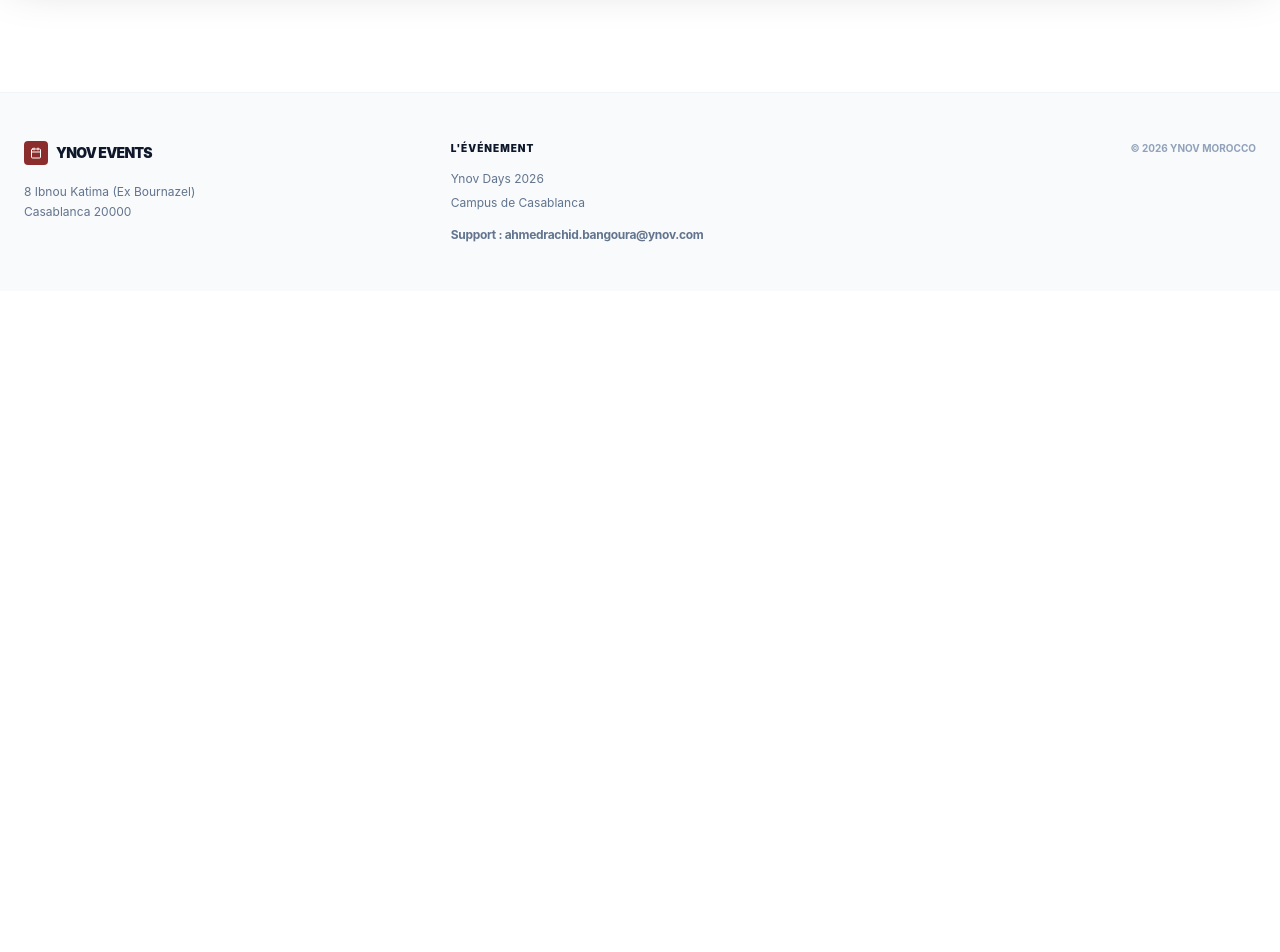
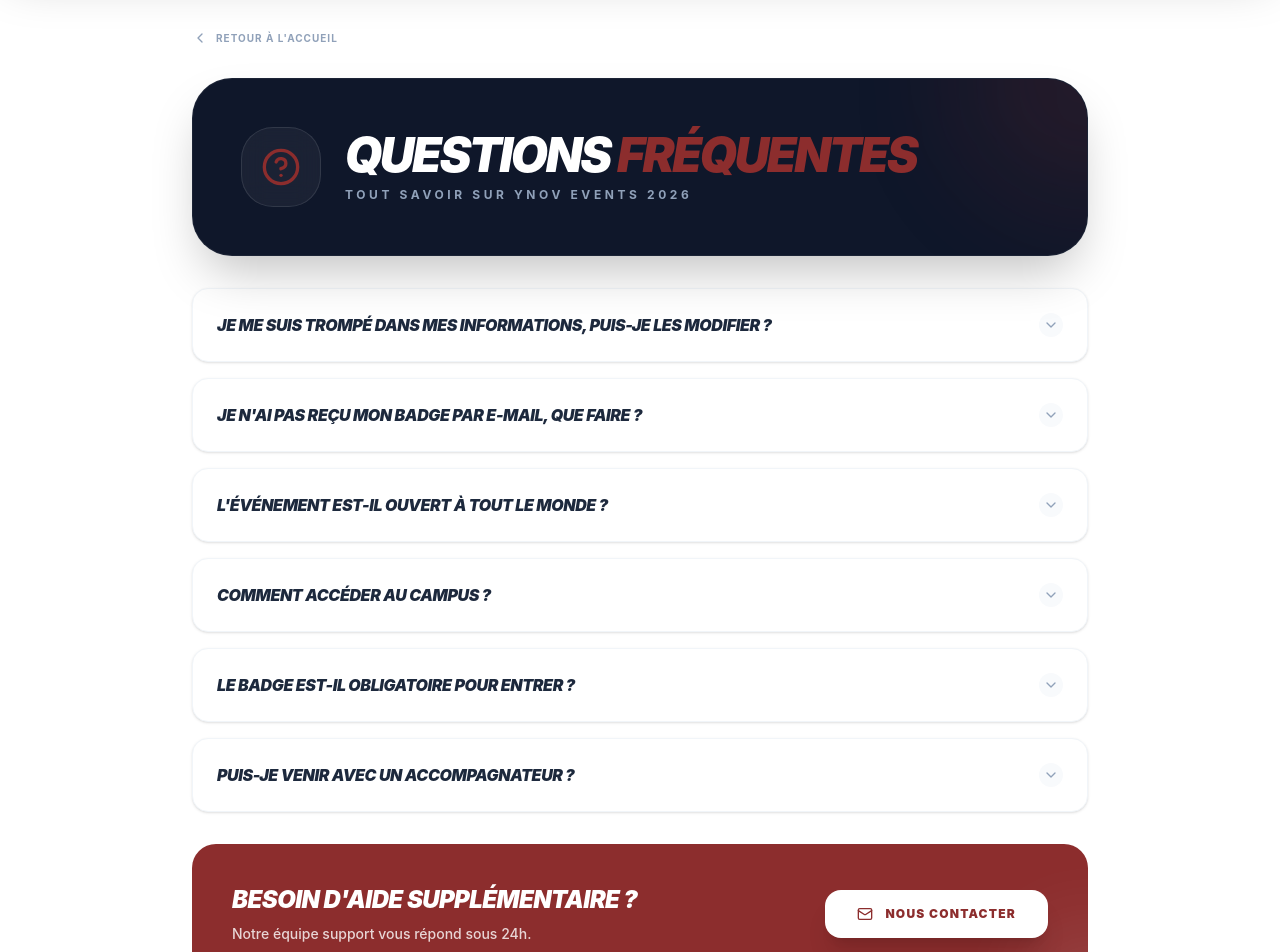
Before and after one commit to RootGardian/Yevents, a React (Vite) app in the folder yevents/: page /#/faq in a window 1280 px wide. Shown: the part 100-1052 px from the top of the page. Before the commit the page ends 800 px from the top, so only its background shows below. Built offline with nearby package versions, Linux system fonts and the light colour scheme; sample sign-in values are in the browser's storage.

Commit message:
feat: move FAQ to dedicated page, restore WelcomePage style, and update content labels

```diff
--- a/yevents/src/App.jsx
+++ b/yevents/src/App.jsx
@@ -9,6 +9,7 @@ import RegistrationCorrection from './components/RegistrationCorrection';
 import TermsOfUse from './components/TermsOfUse';
 import PrivacyPolicy from './components/PrivacyPolicy';
 import MyRegistrations from './components/MyRegistrations';
+import FAQ from './components/FAQ';
 import ScrollToTop from './components/ScrollToTop';
 import api from './api';
 import { useNavigate } from 'react-router-dom';
@@ -89,12 +90,19 @@ const Layout = ({ children, user, onLogout }) => {
               <li>Ynov Days 2026</li>
               <li>Campus de Casablanca</li>
               <li className="pt-2">
-                <a href="mailto:ahmedrachid.bangoura@ynov.com" className="hover:text-ynov transition-colors font-bold tracking-tight">Support : ahmedrachid.bangoura@ynov.com</a>
+                <Link to="/faq" className="hover:text-ynov transition-colors font-bold tracking-tight">FAQ / Aide</Link>
+              </li>
+              <li className="pt-1">
+                <a href="mailto:ahmedrachid.bangoura@ynov.com" className="hover:text-ynov transition-colors font-bold tracking-tight text-[10px] opacity-70">Support : ahmedrachid.bangoura@ynov.com</a>
               </li>
             </ul>
           </div>
           <div className="space-y-4 text-right">
             <p className="text-[10px] font-bold text-slate-400 uppercase">© 2026 YNOV MOROCCO</p>
+            <div className="flex justify-end gap-4 text-[10px] font-bold uppercase tracking-widest text-slate-500">
+               <Link to="/cgu" className="hover:text-ynov transition-colors">CGU</Link>
+               <Link to="/confidentialite" className="hover:text-ynov transition-colors">Confidentialité</Link>
+            </div>
           </div>
         </div>
       </footer>
@@ -181,6 +189,7 @@ function App() {
           <Route path="/inscription" element={<RegistrationForm />} />
           <Route path="/cgu" element={<TermsOfUse />} />
           <Route path="/confidentialite" element={<PrivacyPolicy />} />
+          <Route path="/faq" element={<FAQ />} />
           <Route path="/mes-inscriptions" element={<MyRegistrations />} />
           <Route path="/correction" element={<RegistrationCorrection onBack={() => window.location.hash = '#/'} />} />
 
--- /dev/null
+++ b/yevents/src/components/FAQ.jsx
@@ -0,0 +1,118 @@
+import React, { useState } from 'react';
+import { HelpCircle, ChevronLeft, ChevronDown, CheckCircle, Mail, MapPin, Sparkles } from 'lucide-react';
+import { Link } from 'react-router-dom';
+import { motion, AnimatePresence } from 'framer-motion';
+
+const FAQItem = ({ question, answer }) => {
+  const [isOpen, setIsOpen] = useState(false);
+
+  return (
+    <div className="bg-white dark:bg-slate-900 border border-slate-100 dark:border-slate-800 rounded-2xl overflow-hidden transition-all duration-300 hover:border-ynov/30 shadow-sm">
+      <button
+        onClick={() => setIsOpen(!isOpen)}
+        className="w-full p-6 flex items-center justify-between gap-4 text-left group"
+      >
+        <span className="text-sm sm:text-base font-black uppercase italic tracking-tight text-slate-800 dark:text-white group-hover:text-ynov transition-colors">
+          {question}
+        </span>
+        <div className={`p-1 rounded-full bg-slate-50 dark:bg-slate-800 transition-all duration-300 ${isOpen ? 'rotate-180 bg-ynov/10' : ''}`}>
+          <ChevronDown className={`w-4 h-4 ${isOpen ? 'text-ynov' : 'text-slate-400'}`} />
+        </div>
+      </button>
+      <AnimatePresence>
+        {isOpen && (
+          <motion.div
+            initial={{ height: 0, opacity: 0 }}
+            animate={{ height: 'auto', opacity: 1 }}
+            exit={{ height: 0, opacity: 0 }}
+            transition={{ duration: 0.3, ease: 'easeInOut' }}
+            className="overflow-hidden"
+          >
+            <div className="px-6 pb-6 pt-2">
+                <div className="h-px w-full bg-slate-50 dark:bg-slate-800 mb-4" />
+                <p className="text-sm text-slate-500 dark:text-slate-400 leading-relaxed font-medium">
+                {answer}
+                </p>
+            </div>
+          </motion.div>
+        )}
+      </AnimatePresence>
+    </div>
+  );
+};
+
+const FAQ = () => {
+  const faqs = [
+    {
+      question: "Je me suis trompé dans mes informations, puis-je les modifier ?",
+      answer: "Oui ! C'est tout à fait possible. Vous pouvez rectifier vos informations vous-même à tout moment en utilisant la section 'Mes Inscriptions' ou en cliquant sur 'Gérer mon inscription' sur la page d'accueil. Un nouveau badge avec les informations corrigées vous sera automatiquement renvoyé par e-mail."
+    },
+    {
+      question: "Je n'ai pas reçu mon badge par e-mail, que faire ?",
+      answer: "Vérifiez d'abord vos courriers indésirables (spams). Si vous ne le trouvez toujours pas, rendez-vous dans la section 'Mes Inscriptions' de ce site pour renvoyer votre badge instantanément vers votre boîte mail."
+    },
+    {
+      question: "L'événement est-il ouvert à tout le monde ?",
+      answer: "Il s'agit d'un événement privé. L'inscription nécessite un lien d'invitation officiel communiqué par Maroc Ynov Campus à ses étudiants, partenaires et alumni."
+    },
+    {
+      question: "Comment accéder au campus ?",
+      answer: "Le campus est situé à Casablanca, quartier Bournazel. Un lien Google Maps interactif est présent sur votre badge numérique et sur la page d'accueil pour faciliter votre itinéraire."
+    },
+    {
+      question: "Le badge est-il obligatoire pour entrer ?",
+      answer: "Oui, le badge QR Code (numérique ou imprimé) est indispensable. Il sera scanné par notre staff à l'entrée pour valider votre présence."
+    },
+    {
+      question: "Puis-je venir avec un accompagnateur ?",
+      answer: "Non, les inscriptions sont strictement individuelles par des raisons de sécurité et de capacité d'accueil. Chaque personne doit posséder son propre badge."
+    }
+  ];
+
+  return (
+    <div className="max-w-4xl mx-auto space-y-8 animate-in fade-in slide-in-from-bottom-4 duration-700 pb-20">
+      {/* Navigation */}
+      <Link to="/" className="inline-flex items-center gap-2 text-slate-400 hover:text-ynov transition-colors font-bold uppercase text-[10px] tracking-widest group">
+        <ChevronLeft className="w-4 h-4 group-hover:-translate-x-1 transition-transform" /> Retour à l'accueil
+      </Link>
+
+      {/* Header */}
+      <div className="bg-[#0f172a] rounded-[2.5rem] p-8 sm:p-12 text-white relative overflow-hidden border border-white/5 shadow-2xl">
+        <div className="absolute top-0 right-0 w-64 h-64 bg-ynov/20 rounded-full -mr-32 -mt-32 blur-3xl animate-pulse"></div>
+        <div className="relative z-10 flex flex-col sm:flex-row items-center gap-6 text-center sm:text-left">
+          <div className="w-20 h-20 bg-white/5 rounded-[2rem] backdrop-blur-md flex items-center justify-center border border-white/10 shrink-0">
+            <HelpCircle className="w-10 h-10 text-ynov" />
+          </div>
+          <div className="space-y-2">
+            <h1 className="text-4xl sm:text-5xl font-black italic uppercase tracking-tighter leading-none">Questions <span className="text-ynov">Fréquentes</span></h1>
+            <p className="text-slate-400 text-[10px] sm:text-xs font-bold uppercase tracking-[0.3em]">Tout savoir sur Ynov Events 2026</p>
+          </div>
+        </div>
+      </div>
+
+      {/* FAQ Grid */}
+      <div className="grid grid-cols-1 gap-4">
+        {faqs.map((faq, index) => (
+          <FAQItem key={index} question={faq.question} answer={faq.answer} />
+        ))}
+      </div>
+
+      {/* Contact Section */}
+      <div className="bg-ynov rounded-3xl p-8 sm:p-10 text-white flex flex-col md:flex-row items-center justify-between gap-8 relative overflow-hidden group">
+        <div className="absolute bottom-0 right-0 w-32 h-32 bg-white/10 rounded-full -mb-16 -mr-16 blur-2xl group-hover:scale-150 transition-transform duration-700"></div>
+        <div className="space-y-2 relative z-10 text-center md:text-left">
+          <h2 className="text-2xl font-black uppercase italic tracking-tight">Besoin d'aide supplémentaire ?</h2>
+          <p className="text-white/80 text-sm font-medium">Notre équipe support vous répond sous 24h.</p>
+        </div>
+        <a
+          href="mailto:ahmedrachid.bangoura@ynov.com"
+          className="relative z-10 flex items-center gap-3 px-8 py-4 bg-white text-ynov rounded-2xl font-black uppercase text-xs tracking-widest hover:bg-slate-50 transition-all shadow-xl active:scale-95"
+        >
+          <Mail className="w-4 h-4" /> Nous contacter
+        </a>
+      </div>
+    </div>
+  );
+};
+
+export default FAQ;
--- a/yevents/src/components/WelcomePage.jsx
+++ b/yevents/src/components/WelcomePage.jsx
@@ -54,7 +54,7 @@ const WelcomePage = () => {
     },
     {
       question: "Comment accéder au campus ?",
-      answer: "Le campus est situé à Casablanca, quartier Bournazel. Vous trouverez un lien Google Maps interactif directement sur votre badge numérique pour faciliter votre navigation."
+      answer: "Le campus est situé à Casablanca, quartier des hôpitaux. Vous trouverez un lien Google Maps interactif directement sur votre badge numérique pour faciliter votre navigation."
     },
     {
       question: "Puis-je venir avec un accompagnateur ?",
@@ -88,13 +88,13 @@ const WelcomePage = () => {
             rel="noopener noreferrer"
             className="text-slate-500 dark:text-slate-400 text-[11px] font-bold hover:text-ynov transition-colors underline underline-offset-4 decoration-slate-200 dark:decoration-slate-800"
           >
-            CAMPUS BOURNAZEL, CASABLANCA
+            Casablanca Ynov campus
           </a>
         </div>
         <div className="bg-white dark:bg-slate-900/50 border border-slate-200 dark:border-slate-800 p-8 rounded-3xl hover:border-ynov/50 transition-all group shadow-sm dark:shadow-none hover:shadow-xl hover:shadow-ynov/5">
           <Users className="w-8 h-8 text-ynov mb-4 group-hover:scale-110 transition-transform" />
           <h3 className="font-black uppercase text-xs tracking-widest mb-2 text-slate-900 dark:text-white">Public Cible</h3>
-          <p className="text-slate-500 dark:text-slate-400 text-xs font-bold">INVITÉS & ÉTUDIANTS YNOV</p>
+          <p className="text-slate-500 dark:text-slate-400 text-xs font-bold">PROFESSIONELS & ÉTUDIANTS YNOV</p>
         </div>
       </div>
 
@@ -105,7 +105,7 @@ const WelcomePage = () => {
         <div className="space-y-4">
           <h2 className="text-3xl sm:text-4xl font-black uppercase italic text-slate-900 dark:text-white tracking-tighter">Inscriptions Ouvertes</h2>
           <p className="text-slate-500 dark:text-slate-400 max-w-lg mx-auto text-sm sm:text-base leading-relaxed font-medium">
-            Réservez votre place dès maintenant pour participer aux conférences et ateliers exclusifs de l'édition 2026.
+            Cet événement est privé. Pour vous inscrire, veuillez utiliser le lien d'invitation qui vous a été communiqué par E-mail.
           </p>
         </div>
 
```
